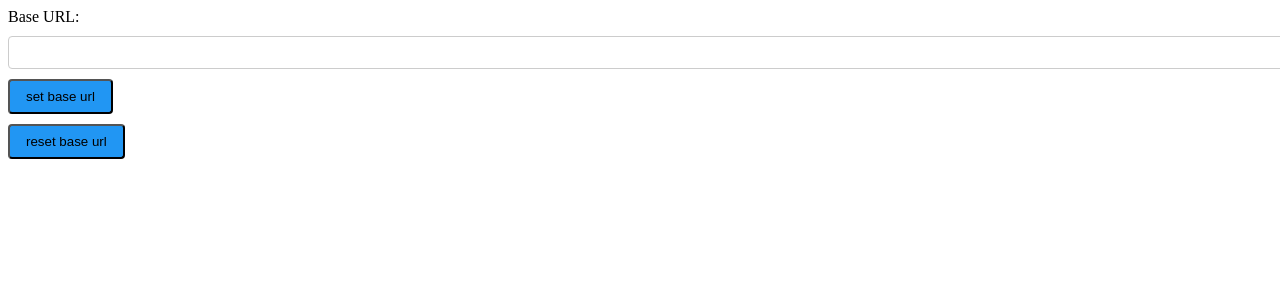
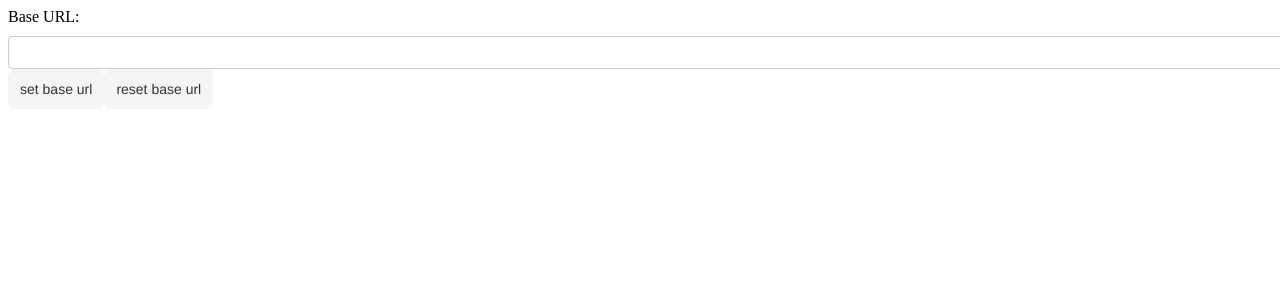
Before and after one commit to sixwaaaay/local-comic, a Vue app in the folder frontend/: page /set in a window 1280 px wide. Shown: the top 300 px of the page. Built offline with nearby package versions, Linux system fonts and the light colour scheme.

Commit message:
chore: backend breaking change

```diff
--- a/frontend/package.json
+++ b/frontend/package.json
@@ -25,6 +25,7 @@
     "npm-run-all2": "^6.1.1",
     "typescript": "~5.2.0",
     "vite": "^5.0.5",
+    "vitest": "^2.1.5",
     "vue-tsc": "^1.8.25"
   }
 }
--- a/frontend/src/assets/user.css
+++ b/frontend/src/assets/user.css
@@ -113,3 +113,13 @@ p {
 .primary-button:focus {
   box-shadow: rgba(50, 50, 93, .1) 0 0 0 1px inset, rgba(50, 50, 93, .2) 0 6px 15px 0, rgba(0, 0, 0, .1) 0 2px 2px 0, rgba(50, 151, 211, .3) 0 0 0 4px;
 }
+
+.comic-cover {
+    display: flex;
+    justify-content: center;
+    align-items: center;
+    background-color: black;
+    width: 100%;
+    max-width: 100%;
+    aspect-ratio: 16 / 9;
+}
--- /dev/null
+++ b/frontend/src/lib/format.ts
@@ -0,0 +1,4 @@
+export const covertDate = (date: string) => new Date(date)
+    .toLocaleDateString('zh-CN', {
+        year: 'numeric', month: 'long', day: 'numeric', hour: 'numeric', hour12: false,
+    });
--- /dev/null
+++ b/frontend/src/lib/query.ts
@@ -0,0 +1,18 @@
+
+
+
+
+/**
+ * Builds a query string from a map of params
+ * @param url base url
+ * @param params query params
+ * @returns the url with query params
+ */
+export function buildQueryString(url: string, params: Record<string, string>) {
+    const query = new URL(url);
+    // params.forEach((value, key) => {
+    Object.entries(params).forEach(([key, value]) => {
+        query.searchParams.append(key, value);
+    })
+    return query.toString();
+}
--- a/frontend/src/main.ts
+++ b/frontend/src/main.ts
@@ -4,9 +4,8 @@ import { createPinia } from 'pinia'
 import App from './App.vue'
 import router from './router'
 
-const app = createApp(App)
 
-app.use(createPinia())
-app.use(router)
-
-app.mount('#app')
+createApp(App)
+    .use(createPinia())
+    .use(router)
+    .mount('#app')
--- a/frontend/src/router/index.ts
+++ b/frontend/src/router/index.ts
@@ -12,11 +12,11 @@ const router = createRouter({
     name: "comic",
     component: () => import('../views/ComicView.vue')
   }, {
-    path: "/comic/:name",
+    path: "/comic/chapters",
     name: "comic-detail",
     component: () => import('../views/ChapterView.vue')
   }, {
-    path: "/comic/:name/:chapter",
+    path: "/comic/comic-chapter",
     name: "comic-chapter",
     component: () => import('../views/ImageView.vue')
   }, {
--- a/frontend/src/stores/mapper.ts
+++ b/frontend/src/stores/mapper.ts
@@ -1,4 +1,4 @@
-import { ref, computed } from 'vue'
+import { ref } from 'vue'
 import { defineStore } from 'pinia'
 
 export const useUrlMapperStore = defineStore('urlMapper', () => {
@@ -10,6 +10,8 @@ export const useUrlMapperStore = defineStore('urlMapper', () => {
   if (localBaseUrl) {
     setBaseUrl(localBaseUrl)
   }
+  /* fallback to current location */
+  setBaseUrl(window.location.origin)
 
   function setBaseUrl(url: string) {
     if (url.endsWith('/'))
@@ -17,7 +19,5 @@ export const useUrlMapperStore = defineStore('urlMapper', () => {
     baseUrl.value = url
     localStorage.setItem('baseUrl', baseUrl.value)
   }
-
-
   return { baseUrl, setBaseUrl }
 })
--- a/frontend/src/views/ChapterView.vue
+++ b/frontend/src/views/ChapterView.vue
@@ -1,7 +1,7 @@
 <template>
     <div class="comic-view">
         <div v-for="ch in chapters" :key="ch.name" class="comic-item">
-            <router-link :to="`/comic/${comicName}/${ch.name}`">
+            <router-link :to="{ path: '/comic/comic-chapter', query: { name: comicName, chapter: ch.name } }">
                 <img loading="lazy" :src="ch.thumbnail" alt="Comic Cover" class="comic-cover" />
                 <p :class="['comic-name', { 'comic-name-ellipsis': ellipsis }]">{{ ch.name }}</p>
                 <span class="comic-date">{{ covertDate(ch.createdAt) }}</span>
@@ -19,35 +19,32 @@ import { useUrlMapperStore } from '@/stores/mapper';
 import '../assets/user.css'
 import { onMounted, ref } from 'vue';
 import { useRoute } from 'vue-router';
-const covertDate = (date: string) => new Date(date).toLocaleDateString('zh-CN', {
-    year: 'numeric', month: 'long', day: 'numeric', hour: 'numeric', hour12: false,
-});
+import { covertDate } from '@/lib/format'
+import { buildQueryString } from '@/lib/query';
 
-interface Chapter {
-    name: string;
-    thumbnail: string;
-    createdAt: string;
-}
+interface Chapter { name: string; thumbnail: string; createdAt: string; }
 
+/* parameters in router */
 const route = useRoute();
-const comicName = route.params.name;
+// const comicName = route.params.name;
+const comicName = route.query.name as string;
 
+/* load url */
 const urlMapping = useUrlMapperStore();
 
 
 const covertUrl = (url: string) => `${urlMapping.baseUrl}/img/${url}`;
+
+
 const chapters = ref<Chapter[]>([]);
+
+/* load data */
 onMounted(async () => {
     try {
-        const response = await fetch(`${urlMapping.baseUrl}/comics/${comicName}`, {
-            headers: { 'Accept': 'application/json', },
-        });
-        let data = await response.json();
-        data = data.map((ch: Chapter) => ({
-            ...ch,
-            thumbnail: covertUrl(ch.thumbnail),
-        }));
-        chapters.value = data;
+        const url = buildQueryString(`${urlMapping.baseUrl}/comics/comics`, { comicName })
+        const response = await fetch(url, { headers: { 'Accept': 'application/json' } });
+        let data: Chapter[] = await response.json();
+        chapters.value = data.map(ch => ({ ...ch, thumbnail: covertUrl(ch.thumbnail) }));
     } catch (error) {
         console.error('Failed to fetch comics:', error);
     }
@@ -55,6 +52,6 @@ onMounted(async () => {
 
 /* enable comic name ellipsis */
 const ellipsis = ref<boolean>(true);
-const ellipsisSwitch = () => ellipsis.value = !ellipsis.value;
+const ellipsisSwitch: () => boolean = (): boolean => ellipsis.value = !ellipsis.value;
 
 </script>
--- a/frontend/src/views/ImageView.vue
+++ b/frontend/src/views/ImageView.vue
@@ -1,6 +1,5 @@
 <template>
-    <img v-for="item in images" :key="item.name" :data-src="item.url" :alt="item.name"  class="lazyload"
-         />
+    <img v-for="item in images" :key="item.name" :data-src="item.url" :alt="item.name" class="lazyload" />
 </template>
 
 
@@ -11,35 +10,28 @@ import 'lazysizes/plugins/parent-fit/ls.parent-fit';
 import { useUrlMapperStore } from '@/stores/mapper';
 import { onMounted, ref } from 'vue';
 import { useRoute } from 'vue-router';
+import { buildQueryString } from '@/lib/query';
 
 
-interface Chapter {
-    name: string;
-    url: string;
-}
+interface Image { name: string; url: string; }
 
 const route = useRoute();
-const comicName = route.params.name;
-const chapterName = route.params.chapter;
+
+const comicName = route.query.name;
+const chapterName = route.query.chapter;
+
 const urlMapping = useUrlMapperStore();
 
-
-
 const covertUrl = (url: string) => `${urlMapping.baseUrl}/img/${url}`;
-const images = ref<Chapter[]>([]);
+const images = ref<Image[]>([]);
 onMounted(async () => {
     try {
-        const response = await fetch(`${urlMapping.baseUrl}/comics/${comicName}/${chapterName}`, {
-            headers: {
-                'Accept': 'application/json',
-            },
-        });
-        let data = await response.json();
-        data = data.map((ch: Chapter) => ({
-            ...ch,
-            url: covertUrl(ch.url),
-        }));
-        images.value = data;
+        const url = buildQueryString(`${urlMapping.baseUrl}/comics/chapters`,
+            { "comicName": comicName as string, "chapterName": chapterName as string }
+        )
+        const response = await fetch(url, { headers: { 'Accept': 'application/json' } });
+        const data: Image[] = await response.json();
+        images.value = data.map(ch => ({ ...ch, url: covertUrl(ch.url), }));
     } catch (error) {
         console.error('Failed to fetch comics:', error);
     }
--- a/frontend/src/views/Settings.vue
+++ b/frontend/src/views/Settings.vue
@@ -2,15 +2,17 @@
     <div class="settings">
         <label for="baseurl">Base URL:</label>
         <input type="text" id="baseurl" v-model="baseUrl" />
-        <button @click="setBaseUrl">set base url</button>
-        <button @click="resetBaseUrl">reset base url</button>
+        <div class="flex">
+            <button @click="setBaseUrl">set base url</button>
+            <button @click="resetBaseUrl">reset base url</button>
+        </div>
     </div>
 </template>
 
 <script setup lang="ts">
 import { useUrlMapperStore } from '@/stores/mapper';
 import { ref } from 'vue';
-import { useRoute, useRouter } from 'vue-router';
+import { useRouter } from 'vue-router';
 
 const url = useUrlMapperStore();
 
@@ -32,28 +34,38 @@ const resetBaseUrl = () => {
 </script>
 
 <style scoped>
-
-.settings{
+.settings {
     display: flex;
     flex-direction: column;
     align-items: flex-start;
 }
 
+
+/* CSS */
 button {
-    margin-top: 10px;
-    border-radius: 4px;
-    /* blue */
-    background-color: #2196F3;
-    padding: 0.5rem 1rem;
+    background-color: rgba(51, 51, 51, 0.05);
+    border-radius: 8px;
+    border-width: 0;
+    color: #333333;
+    cursor: pointer;
+    display: inline-block;
+    font-family: "Haas Grot Text R Web", "Helvetica Neue", Helvetica, Arial, sans-serif;
+    font-size: 14px;
+    font-weight: 500;
+    line-height: 20px;
+    list-style: none;
+    margin: 0;
+    padding: 10px 12px;
+    text-align: center;
+    transition: all 200ms;
+    vertical-align: baseline;
+    white-space: nowrap;
+    user-select: none;
+    -webkit-user-select: none;
+    touch-action: manipulation;
 }
 
-button:hover {
-    cursor: pointer;
-    /* dark blue */
-    background-color: #1457ba;
-}
-
-input{
+input {
     margin-top: 10px;
     border-radius: 4px;
     border: 1px solid #ccc;
@@ -61,4 +73,9 @@ input{
     width: 100%;
 }
 
+.flex {
+    display: flex;
+    justify-content: space-between;
+    align-items: center;
+}
 </style>
```
Also changed, not shown: frontend/src/views/ComicView.vue (+18 -23 lines), 1 other file (tests, documents, lock files or other folders). Lines whose indentation alone changed are shown as unchanged.
